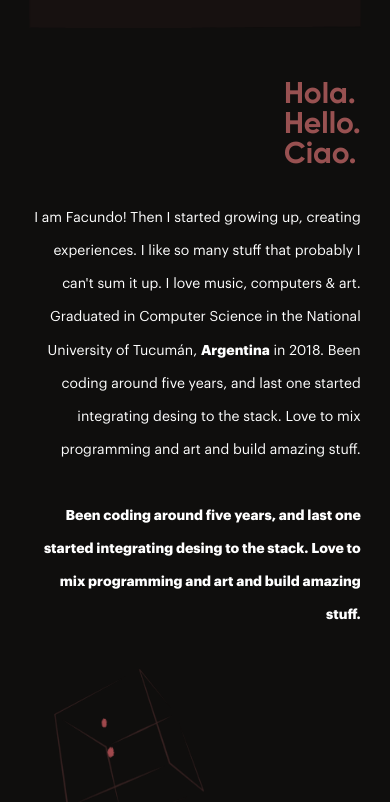
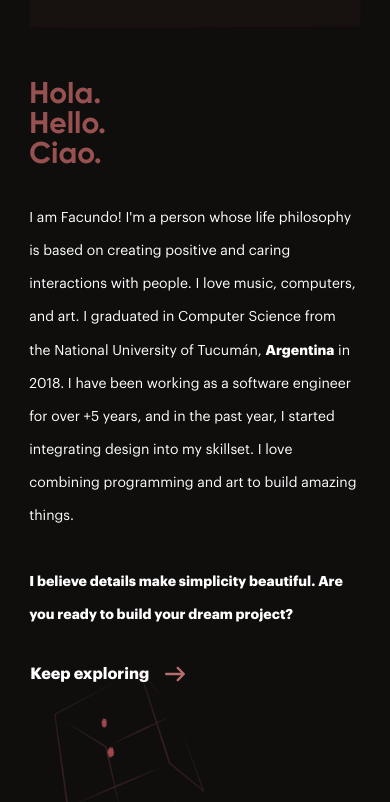
Before and after one commit to faculedesma/fledesma-dev, a React (Vite) app: page / in a window 390 px wide. Shown: the part 3400-4202 px from the top of the page. Built offline with nearby package versions, Linux system fonts and the light colour scheme.

Commit message:
fix: update about me & note 3 text

```diff
--- a/src/components/about-me/AboutMe.tsx
+++ b/src/components/about-me/AboutMe.tsx
@@ -94,22 +94,21 @@ const AboutMe = () => {
             </div>
             <div className="about-me--content-right--text">
               <p>
-                I am Facundo! Then I started growing up,
-                creating experiences. I like so many stuff
-                that probably I can't sum it up. I love
-                music, computers & art. Graduated in
-                Computer Science in the National University
-                of Tucumán, <b>Argentina</b> in 2018. Been
-                coding around five years, and last one
-                started integrating desing to the stack.
-                Love to mix programming and art and build
-                amazing stuff.
+                I am Facundo! I'm a person whose life
+                philosophy is based on creating positive and
+                caring interactions with people. I love
+                music, computers, and art. I graduated in
+                Computer Science from the National
+                University of Tucumán, <b>Argentina</b> in
+                2018. I have been working as a software
+                engineer for over +5 years, and in the past
+                year, I started integrating design into my
+                skillset. I love combining programming and
+                art to build amazing things.
               </p>
               <p>
-                Been coding around five years, and last one
-                started integrating desing to the stack.
-                Love to mix programming and art and build
-                amazing stuff.
+                I believe details make simplicity beautiful.
+                Are you ready to build your dream project?
               </p>
             </div>
             <SecondaryButton
--- a/src/components/about-me/about-me.scss
+++ b/src/components/about-me/about-me.scss
@@ -131,10 +131,6 @@
           margin-top: 2rem;
         }
       }
-
-      button {
-        opacity: 0;
-      }
     }
   }
 }
@@ -234,12 +230,12 @@
 
       &-right {
         height: 600px;
-        align-items: flex-end;
+        align-items: flex-start;
         justify-content: center;
 
         &--text {
           p {
-            text-align: end;
+            text-align: start;
           }
         }
       }
--- a/src/components/notes/NoteThree.tsx
+++ b/src/components/notes/NoteThree.tsx
@@ -23,8 +23,9 @@ const NoteThree = () => {
     <div className="container">
       <div ref={noteThreeRef} className="notes-three">
         <h3>
-          Build a strong base and enjoy the ride. Build a
-          strong base and enjoy the ride.
+          Every project, like every person, is unique.
+          Reflecting that energy into the designs will make
+          the difference.
         </h3>
         <img
           src={Ilusion}
```
